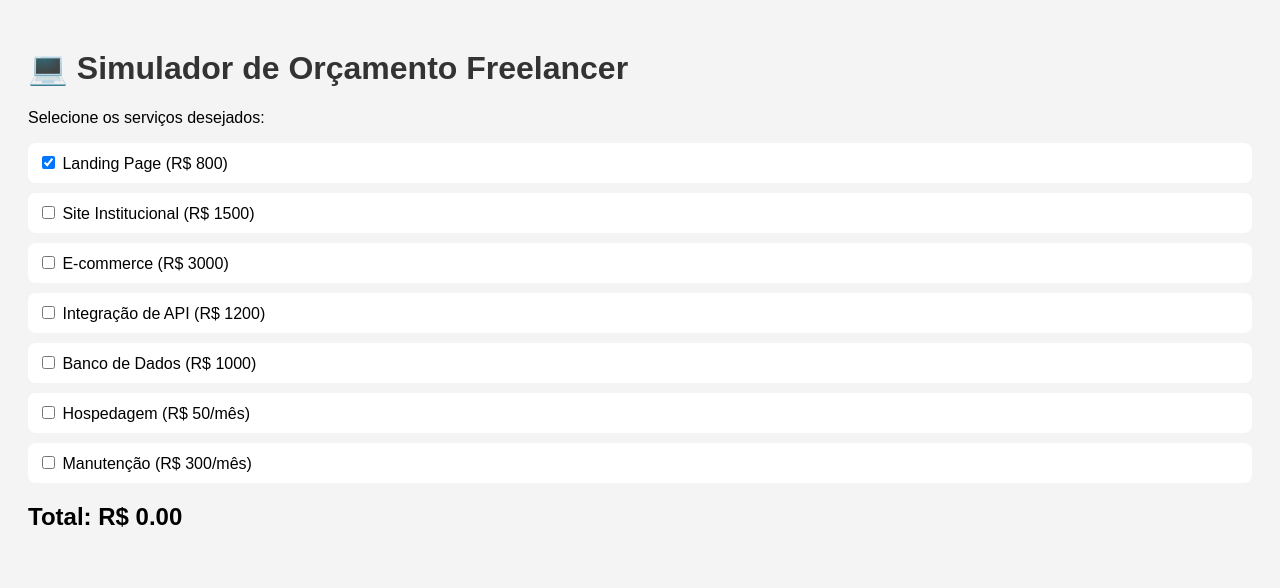
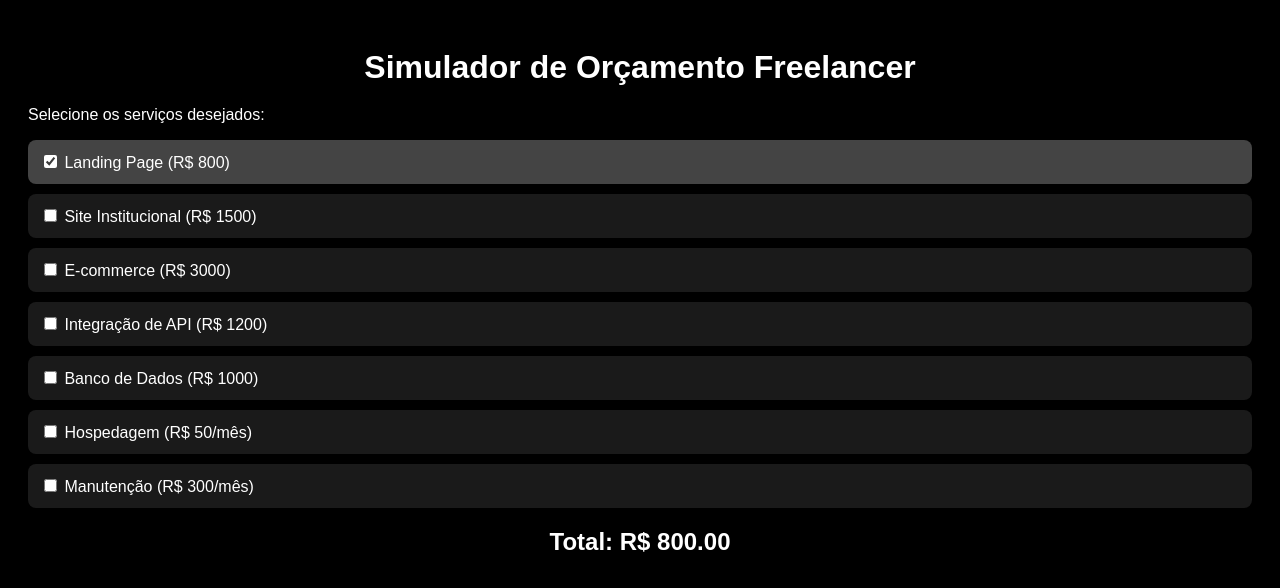
Before and after one commit to annajmm/Simulador, a plain HTML site: page index.html in a window 1280 px wide. Both pictures are taken after a click on the checkbox 48 px from the left and 162 px from the top of the page. Drawn offline with Linux system fonts and the light colour scheme.

Commit message:
Altera as funcionalidades da tela inicial

```diff
--- a/index.html
+++ b/index.html
@@ -11,7 +11,7 @@
 
 <body>
 
-    <h1>💻 Simulador de Orçamento Freelancer</h1>
+    <h1>Simulador de Orçamento Freelancer</h1>
 
     <p>Selecione os serviços desejados:</p>
 
--- a/script.js
+++ b/script.js
@@ -0,0 +1,23 @@
+// variável para armazenar o total
+let total = 0;
+
+// seleciona todos os itens
+const itens = document.querySelectorAll('.item');
+
+// função para calcular total (arrow function ✅)
+const calcularTotal = () => {
+    total = 0;
+
+    itens.forEach(item => {
+        if (item.checked) {
+            total += parseFloat(item.value); // parseFloat ✅
+        }
+    });
+
+    document.getElementById('total').innerText = total.toFixed(2);
+};
+
+// evento de clique ✅
+itens.forEach(item => {
+    item.addEventListener('click', calcularTotal);
+});
--- a/style.css
+++ b/style.css
@@ -1,20 +1,41 @@
+/* Fundo preto e texto branco */
 body {
-  font-family: Arial;
-  background-color: #f4f4f4;
+  font-family: Arial, sans-serif;
+  background-color: black;
+  color: white;
   padding: 20px;
 }
 
+/* Centralizar o título */
+h1 {
+  text-align: center;
+  margin-bottom: 20px;
+}
+
+/* Estilo dos serviços */
 .servico {
-  background: white;
-  padding: 10px;
+  background-color: #1a1a1a;
+  padding: 12px;
   margin: 10px 0;
   border-radius: 8px;
+  transition: 0.3s;
 }
 
-h1 {
-  color: #333;
+/* Hover (efeito ao passar o mouse) */
+.servico:hover {
+  background-color: #333;
 }
 
+/* Remove o azul padrão ao clicar */
+input[type="checkbox"]:checked + label,
+.servico:has(input:checked) {
+  background-color: #444;
+  accent-color: white; /* muda a cor do checkbox */
+  cursor: pointer;
+}
+
+/* Total */
 h2 {
   margin-top: 20px;
+  text-align: center;
 }
```
